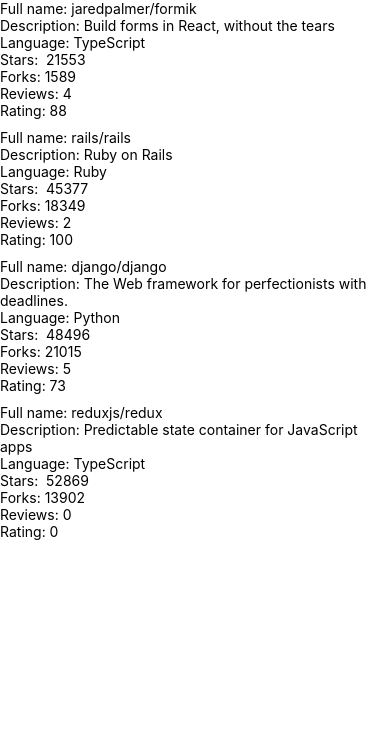
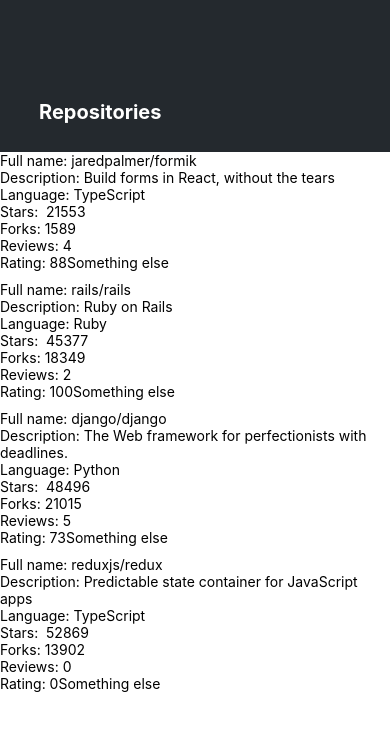
Before and after one commit to StrappedGlint13/rate-repository-app, a React Native app: screen / in a window 390 px wide. Shown: the top 730 px of the page. Built offline with nearby package versions, Linux system fonts and the light colour scheme.

Commit message:
10.4 done

```diff
--- a/App.js
+++ b/App.js
@@ -1,8 +1,15 @@
 import React from 'react';
+import AppBar from './src/components/AppBar';
 import RepositoryList from './src/components/RepositoryList';
+//import View from 'react-native';
 
 const App = () => {
-  return <RepositoryList />;
+  return (
+    <>
+      <AppBar />
+      <RepositoryList />
+    </>
+  );
 };
 
 export default App;
--- /dev/null
+++ b/src/components/AppBar.jsx
@@ -0,0 +1,46 @@
+import React from 'react';
+import { View, StyleSheet, Pressable, Text } from 'react-native';
+import theme from './../theme';
+
+const styles = StyleSheet.create({
+  container: {
+    flex: 1,
+  },
+  appbar: {
+    fontSize: theme.appbar.fontSizes,
+    paddingVertical: theme.appbar.paddingVertical,
+    alignSelf: "flex-start",
+    marginHorizontal: "10%",
+    color: theme.colors.textSecondary,
+    fontWeight: theme.fontWeights.bold
+  },
+  box: {
+    width: 50,
+    height: 100,
+  },
+});
+
+const AppBar = () => {
+  return (
+    <View style={[
+      styles.box,
+      {
+        flexDirection: "column",
+        flex: 1,
+        backgroundColor: theme.colors.textPrimary,
+        width: "auto",
+      }
+    ]}>
+      <Pressable  onPress={() => {
+        }} >
+        <Text style={styles.appbar}>
+              Repositories
+        </Text>
+      </Pressable>
+      {}
+    </View>
+  );
+
+};
+
+export default AppBar;
--- a/src/components/RepositoryItem.jsx
+++ b/src/components/RepositoryItem.jsx
@@ -10,6 +10,7 @@
         Forks: {item.forksCount} {'\n'}
         Reviews: {item.reviewCount} {'\n'}
         Rating: {item.ratingAverage}
+        Something else
     </Text>
 );
 
--- /dev/null
+++ b/src/theme.js
@@ -0,0 +1,25 @@
+const theme = {
+    colors: {
+      textPrimary: '#24292e',
+      textSecondary: 'white',
+      primary: '#0366d6',
+    },
+    fontSizes: {
+      appbar: 20,
+      body: 14,
+      subheading: 16,
+    },
+    fonts: {
+      main: 'System',
+    },
+    fontWeights: {
+      normal: '400',
+      bold: '700',
+    },
+    appbar: {
+      paddingVertical: 100,
+      fontSizes: 20,
+    }
+  };
+
+  export default theme;
```
